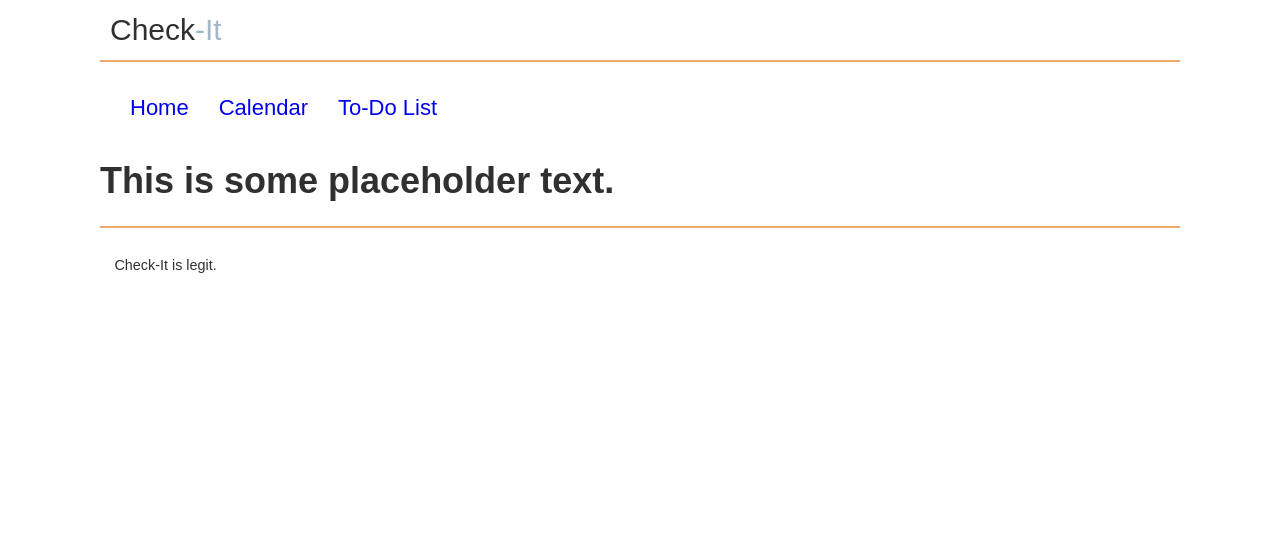
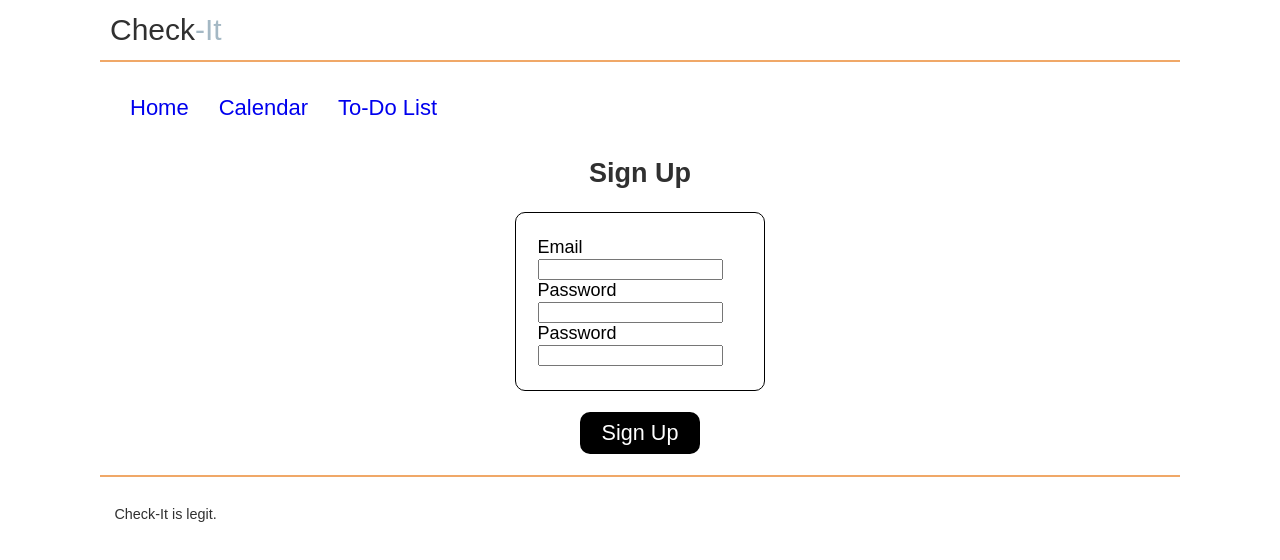
Before and after one commit to jared-s-anderson/To-Do, a website built with Vite: page src/view/sign-up.html in a window 1280 px wide. Built offline with nearby package versions, Linux system fonts and the light colour scheme.

Commit message:
Finished the sign up page barebones front end.

```diff
--- a/src/css/style.css
+++ b/src/css/style.css
@@ -3,7 +3,7 @@
   --font-headline: Haettenschweiler, "Arial Narrow Bold", sans-serif;
   /* colors */
   --primary-color: #f0a868;
-  --secondary-color: #525b0f;
+  --secondary-color: #000000;
   --tertiary-color: #a4b8c4;
   --light-grey: #d0d0d0;
   --dark-grey: #303030;
@@ -226,6 +226,35 @@ footer {
   text-align: center;
 }
 
+.sign-up {
+  text-align: center;
+}
+
+form label, form div {
+  /* displaflexock;
+  padding-top: 1rem; */
+  display: flex;
+  max-width: 200px;
+
+}
+
+form fieldset {
+  border: 1px solid black;
+  border-radius: 10px;
+  padding: 1.5rem 2%;
+  color:black;
+  margin: 0 auto;
+  max-width: 250px;
+  text-align: left;
+}
+
+.login-button {
+  border-radius: 10px;
+  padding: .5rem 2%;
+  margin: 0 auto;
+  max-width: 250px;
+}
+
 /* Small Screen */
 @media only screen and (max-width: 480px) {
   nav {
--- a/src/view/sign-up.html
+++ b/src/view/sign-up.html
@@ -11,19 +11,29 @@
 <body>
     <header class="divider">
         <div class="logo">
-          <a href="index.html"> Check<span class="highlight">-It</span></a>
+          <a href="../index.html"> Check<span class="highlight">-It</span></a>
         </div>
     </header>
     <nav class="clearfix">
         <button onclick="toggleMenu()">&#9776;</button>
         <ul id="primary-nav" class="hide">
-            <li><a href="index.html">Home</a></li>
+            <li><a href="../index.html">Home</a></li>
             <li><a href="../view/calendar.html">Calendar</a></li>
             <li><a href="../view/to-do.html">To-Do List</a></li>
         </ul>
     </nav>
     <main>
-        <h1>This is some placeholder text.</h1>
+        <section>
+            <h1 class="sign-up">Sign Up</h1>
+            <form action="#" id="sign-up">
+                <fieldset>
+                    <label>Email</label><input type="text", name="email", id="email", autocomplete="off" autocapitalize="on" required>
+                    <label>Password</label><input type="password", name="password", id="password", autocomplete="off" autocapitalize="on" required>
+                    <label>Password</label><input type="password", name="password-check", id="password-check", autocomplete="off" autocapitalize="on" required>
+                </fieldset>
+                <br><button class="login-button">Sign Up</button><br>
+            </form>
+        </section>
     </main>
     <footer>
         <p>Check-It is legit.</p>
```
Also changed, not shown: src/index.html (+7 -7 lines), src/view/template.html (+2 -2 lines), src/view/to-do.html (+2 -2 lines).
